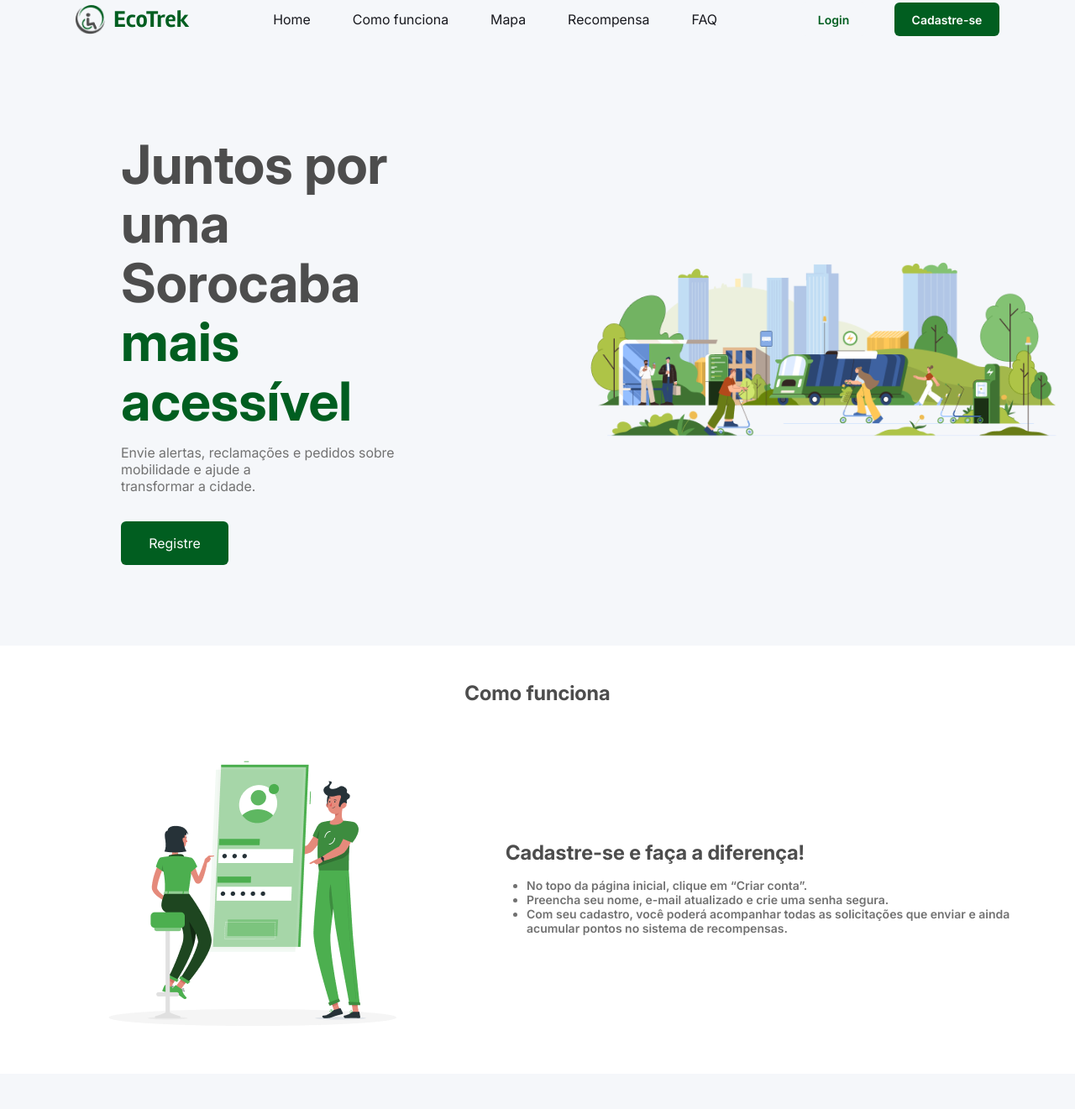
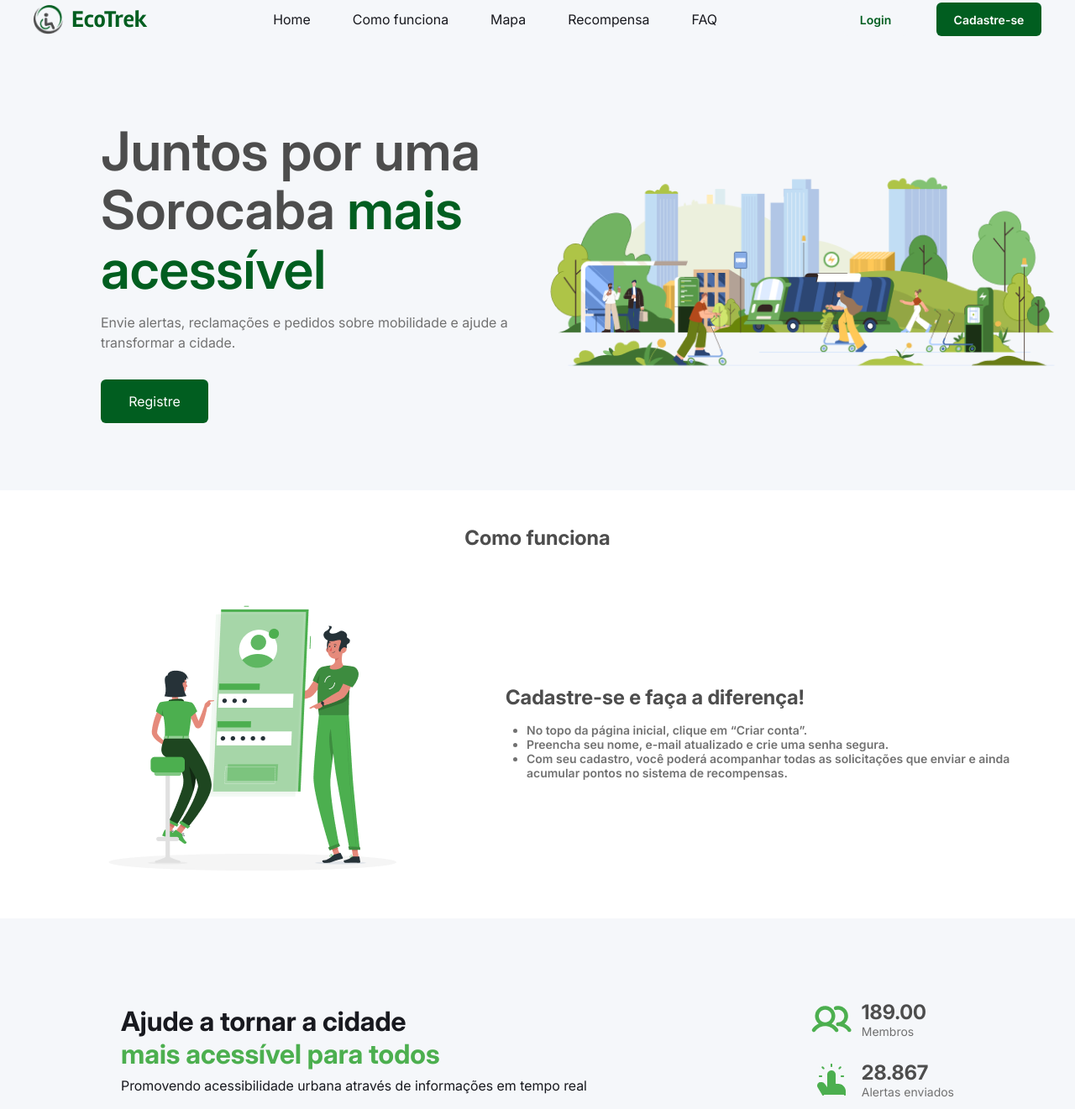
Before and after one commit to joaosavioli06/UPX-4, a plain HTML site: page frontend/index.html in a window 1280 px wide. Shown: the part 19-1340 px from the top of the page at 84% size. Drawn offline with Linux system fonts and the light colour scheme.

Commit message:
Ajustes e melhorias na home

```diff
--- a/frontend/src/css/styles.css
+++ b/frontend/src/css/styles.css
@@ -7,7 +7,7 @@
 
 .cabecalho {
     display: flex;
-    justify-content: space-around;
+    justify-content: space-between;
     align-items: center;
     padding: 10px 40px;
     background-color: #F5F7FA;
@@ -18,9 +18,6 @@
     display: flex;
     align-items: center;
     gap: 10px;
-    /* margin-top: 26px;
-    width: 37px;
-    height: auto; */
 }
 
 .cadeirante_icone img {
@@ -101,10 +98,6 @@
 }
 
 .conteudo_principal {
-    display: block;
-    justify-content: center;
-    align-items: center;
-    /* padding: 96px 144px; */
     background-color: #F5F7FA;
 }
 
@@ -112,19 +105,20 @@
     display: flex;
     justify-content: space-between;
     align-items: center;
-    width: 100%;
     font-family: "Inter", sans-serif;
-    /* gap: 104px; */
+    padding-left: 120px;
+    padding-right: 0;
+    padding-top: 80px;
+    padding-bottom: 80px;
 }
 
 .frase {
-    display: inline-block;
-    padding: 96px 144px;
+    max-width: 580px;
 }
 
 .frase_principal {
-    display: inline-block;
     font-size: 64px;
+    font-weight: 600;
     color: #4D4D4D;
     line-height: 1.1;
 }
@@ -137,6 +131,7 @@
     font-size: 16px;
     color: #717171;
     margin-top: 16px;
+    line-height: 1.5;
 }
 
 .botao_registro {
@@ -158,15 +153,16 @@
 }
 
 .imagem_cidade {
-    width: 600px;
+    width: 650px;
     height: auto;
-    object-fit: contain;
+    margin-right: 0;
+    object-fit: cover;
+    align-self: flex-end;
+    align-self: center;
 }
 
 .exemplos-1 {
-    /* display: flex;   */
     padding-top: 42px;
-    /* justify-content: center; */
     background-color: #FFFFFF;
 }
 
@@ -175,7 +171,6 @@
     font-size: 36;
     font-weight: 600;
     color: #4D4D4D;
-    /* text-align: center; */
 }
 
 .subtitulo {
@@ -190,7 +185,6 @@
 
 .imagem_cadastro {
     display: inline-flex;
-    /* margin-top: 53px;    */
     padding: 53px 80px;
 }
 
@@ -206,17 +200,15 @@
 .visibilidade {
     background-color: #F5F7FA;
     font-family: "Inter", sans-serif;
-    /* text-align: center; */
-}
-
-.acessivel {
-    /* background-color: #00822B; */
-    display: inline-block;
+    display: flex;
+    justify-content: space-between;
+    align-items: center;
     padding: 96px 144px;
 }
 
 .acessivel h2 {
     font-size: 32px;
+    color: #18191F;
 }
 
 .acessivel span {
@@ -230,23 +222,25 @@
 }
 
 .icones {
-    display: inline-block;
-    align-items: center;
+    display: flex;
+    flex-direction: column;
+    gap: 24px;
 }
 
-.icone-item img,
-p {
-    display: inline-block;
+.icone-item {
+    display: flex;
     align-items: center;
-    color: #717171;
+    gap: 12px;
 }
 
-.icone_pessoa {
-    gap: 16px;
+
+.icone-item p {
+    color: #717171;
+    font-size: 14px;
 }
 
 .numero {
-    font-size: 28px;
+    font-size: 24px;
     font-weight: 700;
     color: #4D4D4D;
 }
```
